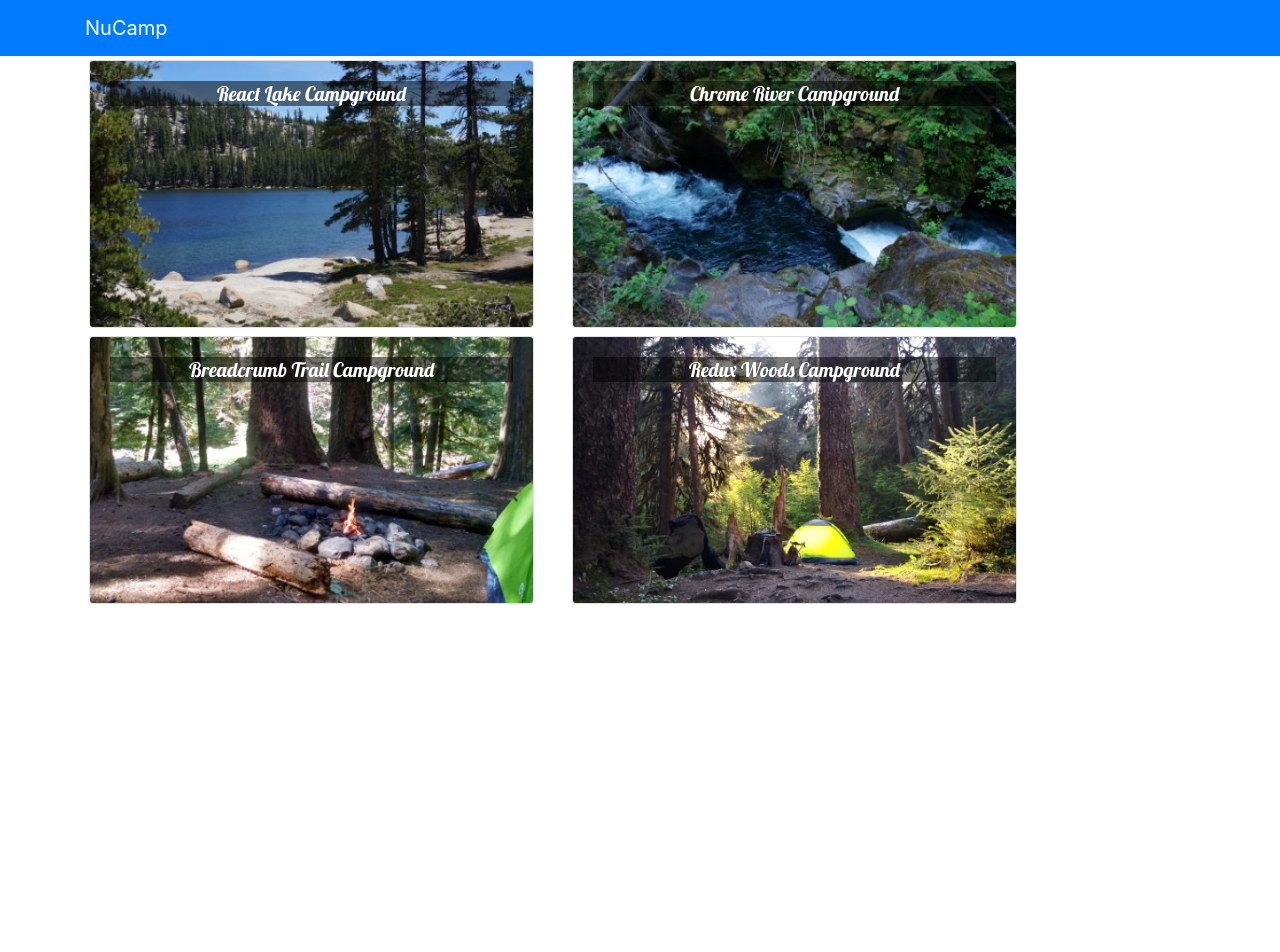
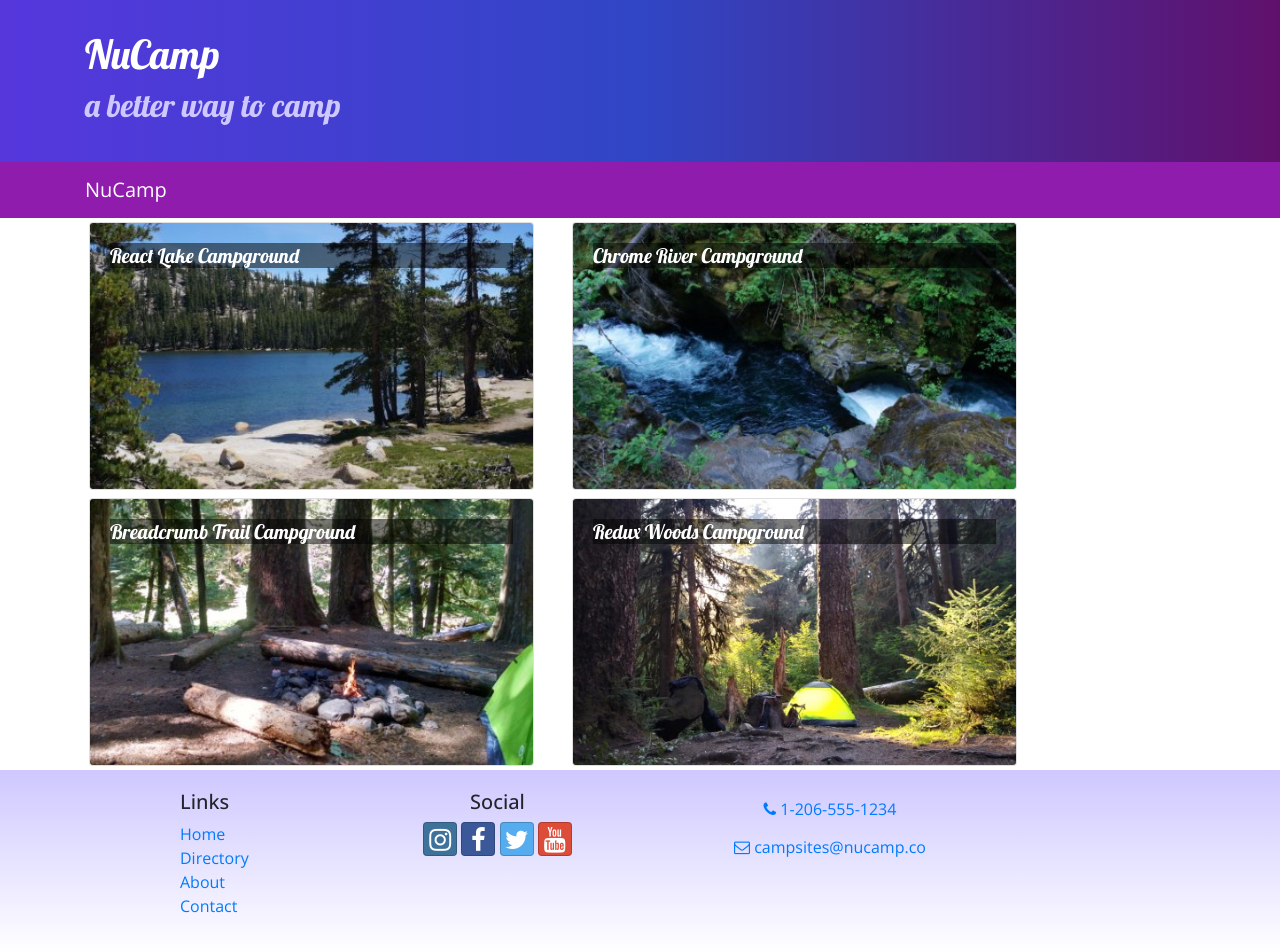
Before and after one commit to redmejia/nucampsite-react, a React (Create React App) app: page / in a window 1280 px wide. Before the commit the page ends 800 px from the top, so only its background shows below. Built offline with nearby package versions, Linux system fonts and the light colour scheme.

Commit message:
Header and Footer

```diff
--- a/package.json
+++ b/package.json
@@ -7,6 +7,8 @@
     "@testing-library/react": "^12.0.0",
     "@testing-library/user-event": "^13.2.1",
     "bootstrap": "4.5.2",
+    "bootstrap-social": "5.1.1",
+    "font-awesome": "4.7.0",
     "react": "^17.0.2",
     "react-dom": "^17.0.2",
     "react-popper": "1.3.6",
--- a/src/App.css
+++ b/src/App.css
@@ -1,38 +1,49 @@
-.App {
-  text-align: center;
+
+
+body {
+    font-family: "Open Sans", sans-serif;
 }
 
-.App-logo {
-  height: 40vmin;
-  pointer-events: none;
+h1, h2, h3, .card-body>.card-title {
+    font-family: "Lobster", cursive;
 }
 
-@media (prefers-reduced-motion: no-preference) {
-  .App-logo {
-    animation: App-logo-spin infinite 20s linear;
-  }
+.card-title {
+    font-weight: 500;
+    font-size: 1.25rem;
 }
 
-.App-header {
-  background-color: #282c34;
-  min-height: 100vh;
-  display: flex;
-  flex-direction: column;
-  align-items: center;
-  justify-content: center;
-  font-size: calc(10px + 2vmin);
-  color: white;
+h2 {
+    color: #3046C5;
 }
 
-.App-link {
-  color: #61dafb;
+.card-img-overlay .card-title {
+    color: white;
+    background-color: rgba(0, 0, 0, 0.5);
 }
 
-@keyframes App-logo-spin {
-  from {
-    transform: rotate(0deg);
-  }
-  to {
-    transform: rotate(360deg);
-  }
+.row-content {
+    padding: 50px 0;
+    border-bottom: 1px ridge;
+    min-height: 200px;
 }
+
+.site-footer {
+    background-image: linear-gradient(#CEC8FF, white);
+    padding: 20px 0;
+}
+
+.jumbotron {
+    margin: 0;
+    padding: 30px;
+    background-image: linear-gradient(to right, #5637DD, #3046C5, #60106B);
+    color: white;
+}
+
+.jumbotron h2 {
+    color: #CEC8FF;
+}
+
+.navbar-dark {
+    background-color: #901CAD;
+}
--- /dev/null
+++ b/src/componets/FooterComponent.js
@@ -0,0 +1,34 @@
+import React from 'react';
+
+function Footer(props) {
+    return (
+        <footer className="site-footer">
+            <div className="container">
+                <div className="row">
+                    <div className="col-4 col-sm-2 offset-1">
+                        <h5>Links</h5>
+                        <ul className="list-unstyled">
+                            <li><a href="#">Home</a></li>
+                            <li><a href="#">Directory</a></li>
+                            <li><a href="#">About</a></li>
+                            <li><a href="#">Contact</a></li>
+                        </ul>
+                    </div>
+                    <div className="col-6 col-sm-3 text-center">
+                        <h5>Social</h5>
+                        <a className="btn btn-social-icon btn-instagram" href="http://instagram.com/"><i className="fa fa-instagram" /></a>{' '}
+                        <a className="btn btn-social-icon btn-facebook" href="http://www.facebook.com/"><i className="fa fa-facebook" /></a>{' '}
+                        <a className="btn btn-social-icon btn-twitter" href="http://twitter.com/"><i className="fa fa-twitter" /></a>{' '}
+                        <a className="btn btn-social-icon btn-google" href="http://youtube.com/"><i className="fa fa-youtube" /></a>
+                    </div>
+                    <div className="col-sm-4 text-center">
+                        <a role="button" className="btn btn-link" href="tel:+12065551234"><i className="fa fa-phone" /> 1-206-555-1234</a><br />
+                        <a role="button" className="btn btn-link" href="mailto:notreal@notreal.co"><i className="fa fa-envelope-o" /> campsites@nucamp.co</a>
+                    </div>
+                </div>
+            </div>
+        </footer>
+    );
+}
+
+export default Footer;
--- /dev/null
+++ b/src/componets/HeaderComponent.js
@@ -0,0 +1,29 @@
+import React, { Component } from 'react';
+import { Navbar, NavbarBrand, Jumbotron } from 'reactstrap';
+
+class Header extends Component {
+    render() {
+        return (
+            <React.Fragment>
+                <Jumbotron fluid>
+                    <div className="container">
+                        <div className="row">
+                            <div className="col">
+                                <h1>NuCamp</h1>
+                                <h2>a better way to camp</h2>
+                            </div>
+                        </div>
+                    </div>
+                </Jumbotron>
+
+                <Navbar dark sticky="top">
+                    <div className="container">
+                        <NavbarBrand href="/">NuCamp</NavbarBrand>
+                    </div>
+                </Navbar>
+            </React.Fragment>
+        );
+    }
+}
+
+export default Header;
--- a/src/componets/MainComponent.js
+++ b/src/componets/MainComponent.js
@@ -1,8 +1,9 @@
 import React, { Component } from 'react';
-import { Navbar, NavbarBrand } from 'reactstrap';
 import Directory from './DirectoryComponent';
 import CampsiteInfo from './CampsiteInfoComponent';
 import { CAMPSITES } from '../shared/campsites';
+import Header from './HeaderComponent';
+import Footer from './FooterComponent';
 
 class Main extends Component {
     constructor(props) {
@@ -20,16 +21,13 @@
     render() {
         return (
             <div>
-                <Navbar dark color="primary">
-                    <div className="container">
-                        <NavbarBrand href="/">NuCamp</NavbarBrand>
-                    </div>
-                </Navbar>
+                <Header />
                 <Directory campsites={this.state.campsites} onClick={campsiteId => this.onCampsiteSelect(campsiteId)} />
                 <CampsiteInfo campsite={this.state.campsites.filter(campsite => campsite.id === this.state.selectedCampsite)[0]} />
+                <Footer />
             </div>
         );
-    };
+    }
 }
 
 export default Main;
--- a/src/index.js
+++ b/src/index.js
@@ -2,8 +2,11 @@
 import ReactDOM from 'react-dom';
 import './index.css';
 import 'bootstrap/dist/css/bootstrap.min.css';
+import 'font-awesome/css/font-awesome.css';
+import 'bootstrap-social/bootstrap-social.css';
 import 'typeface-lobster';
 import 'typeface-open-sans';
+
 import reportWebVitals from './reportWebVitals';
 import App from './App';
 
```
Also changed, not shown: 1 other file (tests, documents, lock files or other folders).
